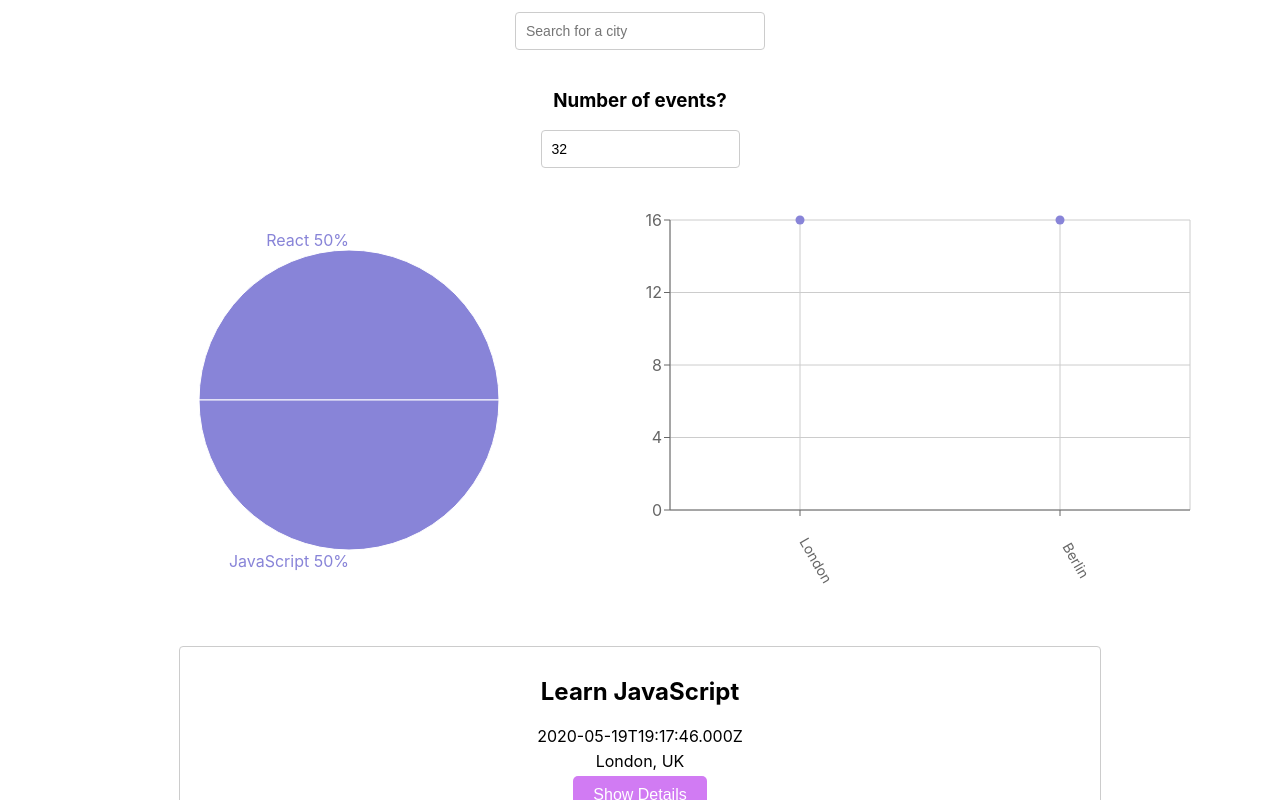
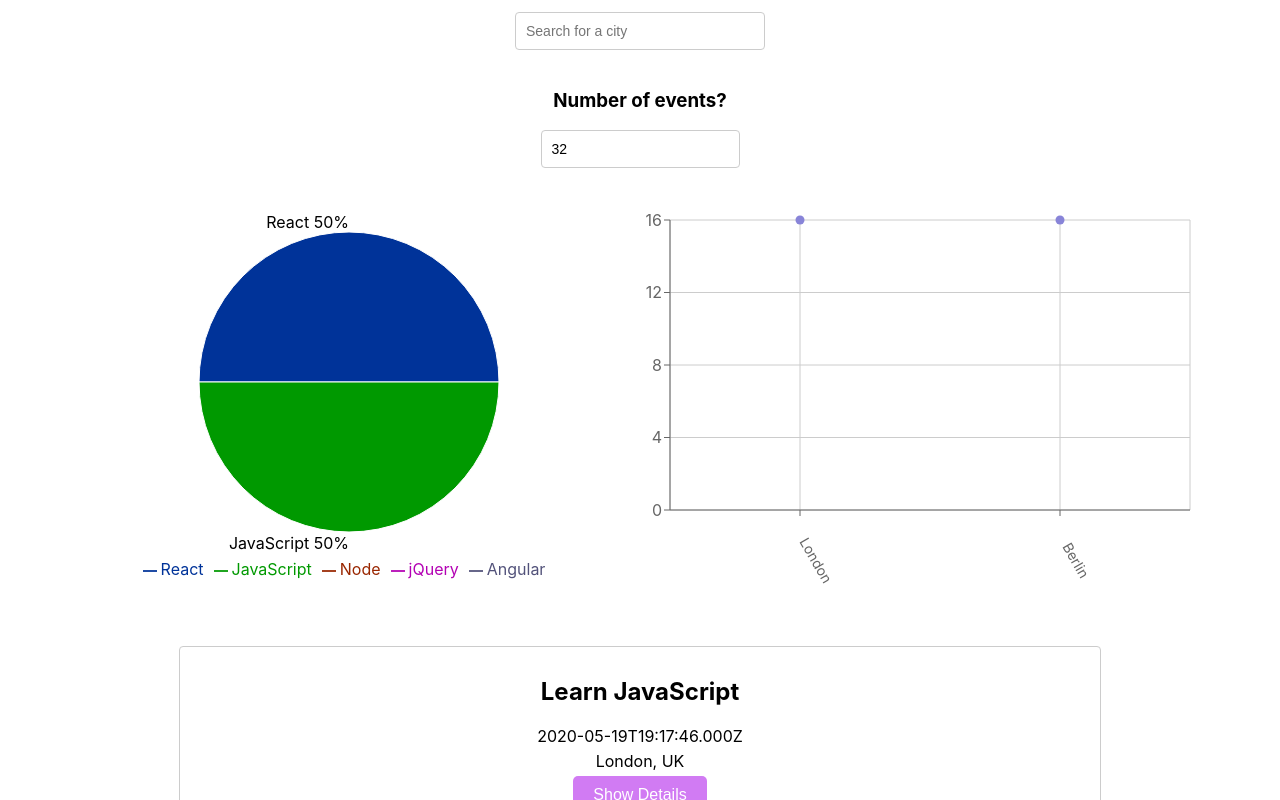
Before and after one commit to toddmerlin/meet, a React (Create React App) app: page / in a window 1280 px wide. Shown: the part 531-1331 px from the top of the page. Built offline with nearby package versions, Linux system fonts and the light colour scheme; what atatus-spa would draw is missing.

Commit message:
Update EventGenresChart.js

```diff
--- a/src/components/EventGenresChart.js
+++ b/src/components/EventGenresChart.js
@@ -1,34 +1,17 @@
 import { useState, useEffect } from "react";
-import { PieChart, Pie, ResponsiveContainer } from "recharts";
+import {
+  PieChart,
+  Pie,
+  ResponsiveContainer,
+  Cell,
+  Legend,
+  Tooltip,
+} from "recharts";
 
 const EventGenresChart = ({ events }) => {
   const [data, setData] = useState([]);
   const genres = ["React", "JavaScript", "Node", "jQuery", "Angular"];
-
-  const renderCustomizedLabel = ({
-    cx,
-    cy,
-    midAngle,
-    outerRadius,
-    percent,
-    index,
-  }) => {
-    const RADIAN = Math.PI / 180;
-    const radius = outerRadius;
-    const x = cx + radius * Math.cos(-midAngle * RADIAN) * 1.07;
-    const y = cy + radius * Math.sin(-midAngle * RADIAN) * 1.07;
-    return percent ? (
-      <text
-        x={x}
-        y={y}
-        fill="#8884d8"
-        textAnchor={x > cx ? "start" : "end"}
-        dominantBaseline="central"
-      >
-        {`${genres[index]} ${(percent * 100).toFixed(0)}%`}
-      </text>
-    ) : null;
-  };
+  const colors = ["#003399", "#009900", "#992600", "#b300b3", "#52527a"];
 
   useEffect(() => {
     setData(getData());
@@ -47,16 +30,34 @@ const EventGenresChart = ({ events }) => {
     return data;
   };
 
+  const renderCustomizedLabel = ({
+    cx,
+    cy,
+    midAngle,
+    outerRadius,
+    percent,
+    index,
+  }) => {
+    const RADIAN = Math.PI / 180;
+    const radius = outerRadius;
+    const x = cx + radius * Math.cos(-midAngle * RADIAN) * 1.07;
+    const y = cy + radius * Math.sin(-midAngle * RADIAN) * 1.07;
+    return percent ? (
+      <text
+        x={x}
+        y={y}
+        fill="#black"
+        textAnchor={x > cx ? "start" : "end"}
+        dominantBaseline="central"
+      >
+        {`${genres[index]} ${(percent * 100).toFixed(0)}%`}
+      </text>
+    ) : null;
+  };
+
   return (
     <ResponsiveContainer width="99%" height={400}>
-      <PieChart
-        margin={{
-          top: 20,
-          right: 20,
-          bottom: 20,
-          left: 20,
-        }}
-      >
+      <PieChart>
         <Pie
           data={data}
           dataKey="value"
@@ -64,6 +65,23 @@ const EventGenresChart = ({ events }) => {
           labelLine={false}
           label={renderCustomizedLabel}
           outerRadius={150}
+        >
+          {data.map((entry, index) => (
+            <Cell key={`cell-${index}`} fill={colors[index]} />
+          ))}
+        </Pie>
+        <Legend verticalAlign="bottom" height={36} iconType="plainline" />
+        <Tooltip
+          cursor={{ strokeDasharray: "3 3" }}
+          contentStyle={{
+            color: "black",
+            backgroundColor: "#7C9D96",
+            borderRadius: "10px",
+            display: "flex",
+            justifyContent: "center",
+            border: "none",
+            padding: "3px",
+          }}
         />
       </PieChart>
     </ResponsiveContainer>
```
